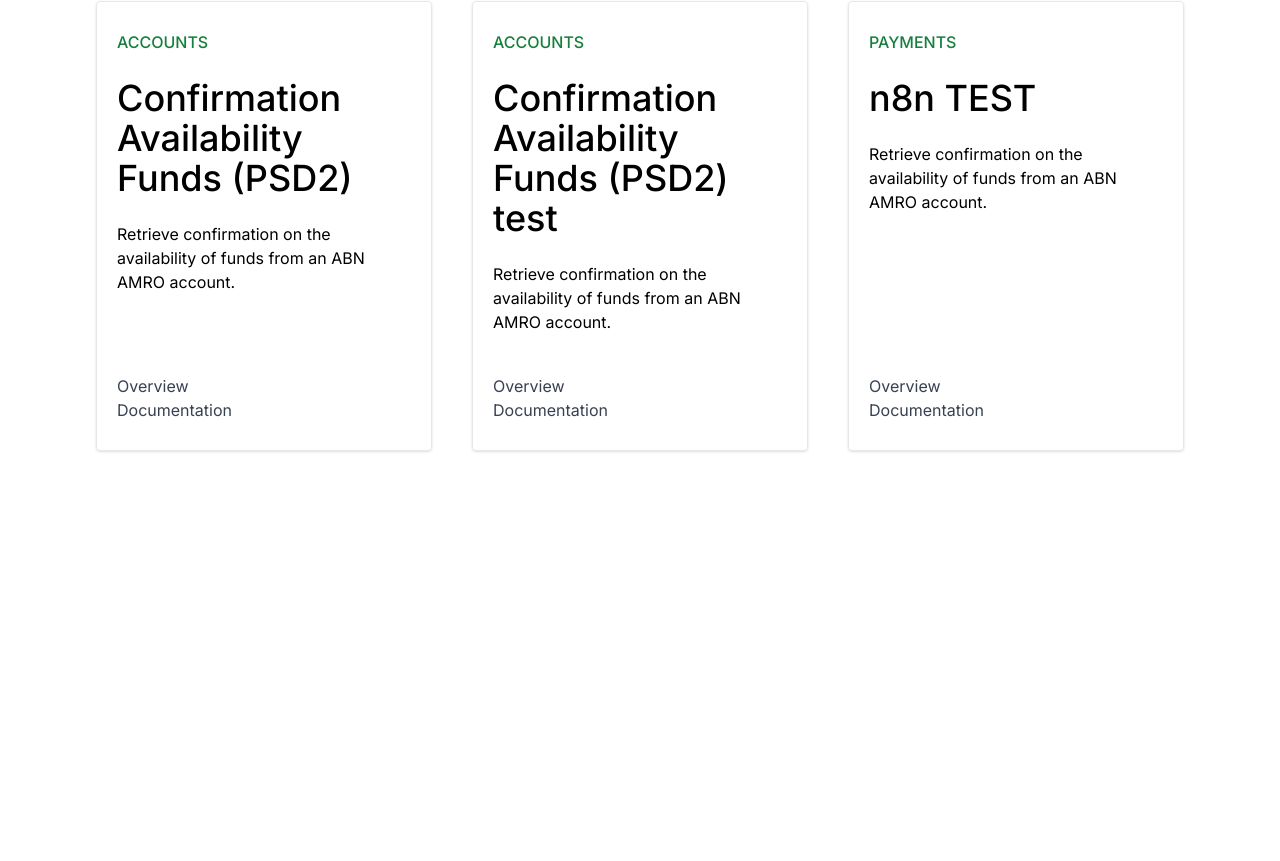
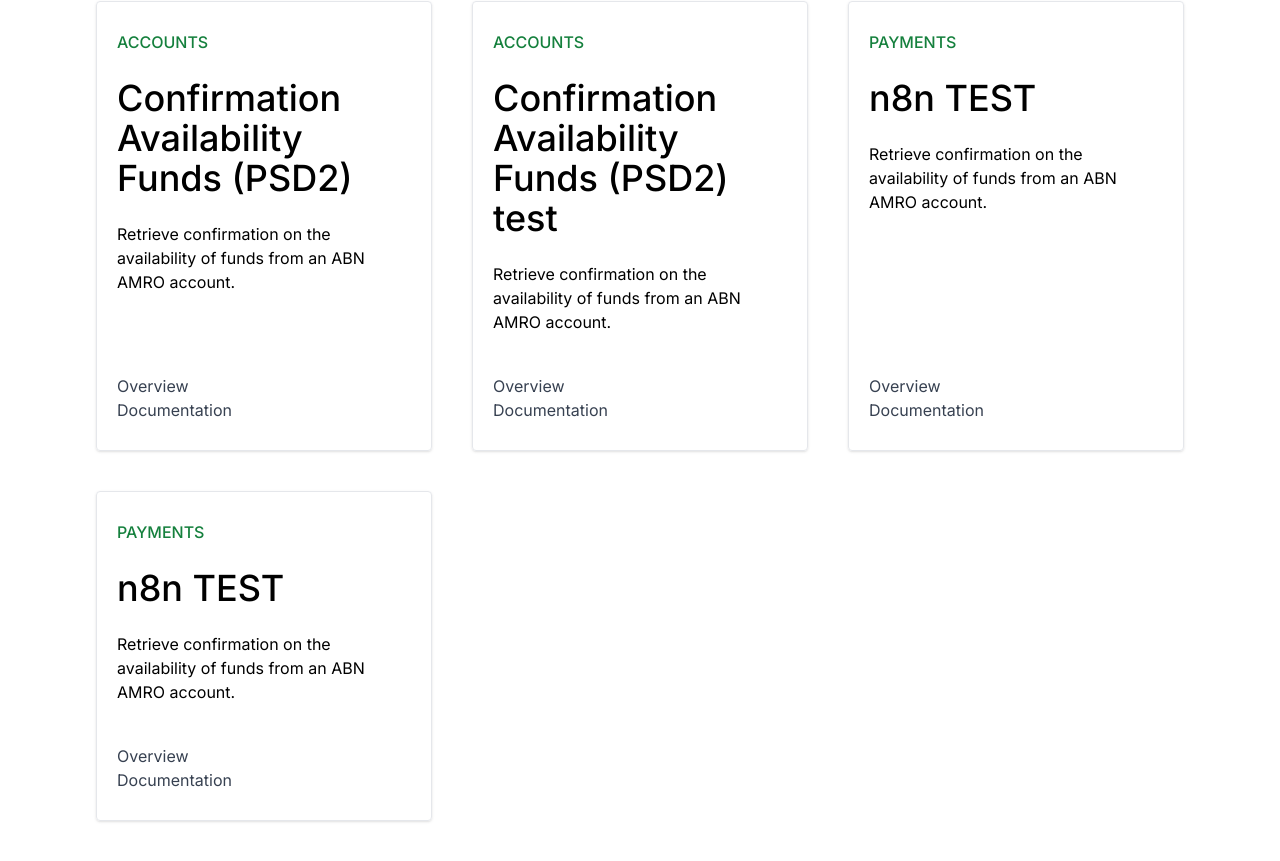
Before and after one commit to leoncan122/api-monitor-test, a Next.js app: page / in a window 1280 px wide. Shown: the part 625-1486 px from the top of the page. Before the commit the page ends 1172 px from the top, so only its background shows below. Built offline with nearby package versions, Linux system fonts and the light colour scheme.

Commit message:
new element

```diff
--- a/src/pages/index.js
+++ b/src/pages/index.js
@@ -95,6 +95,21 @@
           link: 'https://developer.abnamro.com/api-products/confirmation-availability-funds-psd2/reference-documentation'
         }
       ]
+    },
+    {
+      category: 'PAYMENTS',
+      title: 'n8n TEST',
+      description: 'Retrieve confirmation on the availability of funds from an ABN AMRO account. ',
+      links: [
+        {
+          title: 'Overview',
+          link: 'https://developer.abnamro.com/api-products/confirmation-availability-funds-psd2api'
+        },
+        {
+          title: 'Documentation',
+          link: 'https://developer.abnamro.com/api-products/confirmation-availability-funds-psd2/reference-documentation'
+        }
+      ]
     }
   ]
   return (
```
